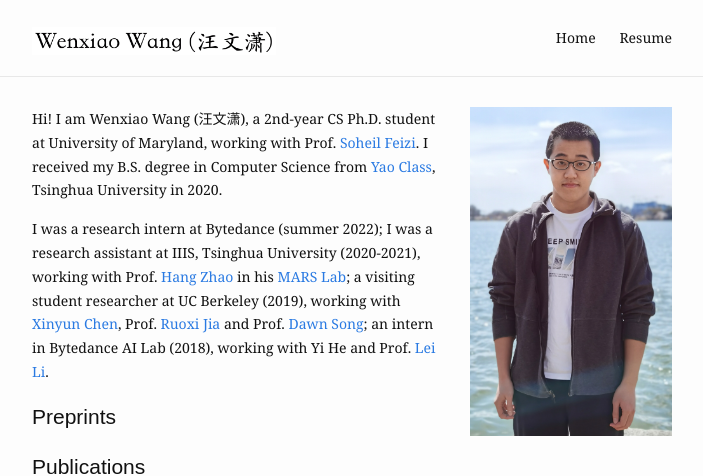
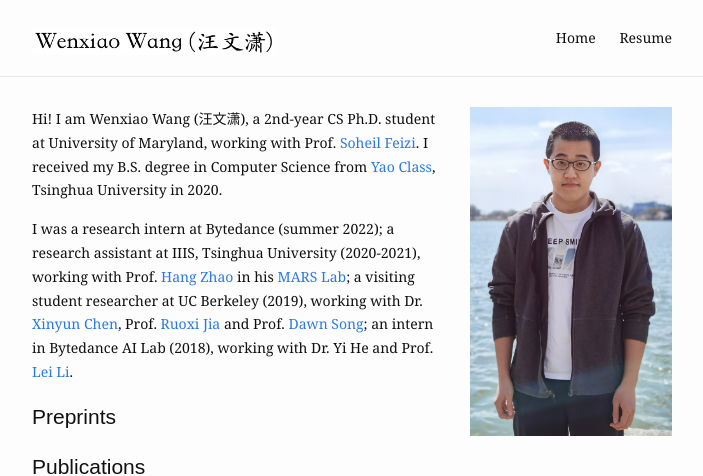
Before and after one commit to wangwenxiao/wangwenxiao.github.io, a Jekyll site: the page built from index.md, in a window 1280 px wide. Shown: the top 476 px of the page, without its empty margins (288-991 px from the left). Built offline with Jekyll 4.4.1, drawn with Linux system fonts in a browser that asks for light colours.

Commit message:
Update index.md

```diff
--- a/index.md
+++ b/index.md
@@ -8,7 +8,7 @@
 
 Hi! I am Wenxiao Wang (汪文潇), a 2nd-year CS Ph.D. student at University of Maryland, working with Prof. [Soheil Feizi](https://www.cs.umd.edu/~sfeizi/). I received my B.S. degree in Computer Science from [Yao Class](https://iiis.tsinghua.edu.cn/en/yaoclass/), Tsinghua University in 2020.
 
-I was a research intern at Bytedance (summer 2022); I was a research assistant at IIIS, Tsinghua University (2020-2021), working with Prof. [Hang Zhao](https://hangzhaomit.github.io) in his [MARS Lab](http://group.iiis.tsinghua.edu.cn/~marslab/#/); a visiting student researcher at UC Berkeley (2019), working with [Xinyun Chen](https://jungyhuk.github.io), Prof. [Ruoxi Jia](https://ruoxijia.info) and Prof. [Dawn Song](https://people.eecs.berkeley.edu/~dawnsong/); an intern in Bytedance AI Lab (2018), working with Yi He and Prof. [Lei Li](https://sites.cs.ucsb.edu/~lilei/).
+I was a research intern at Bytedance (summer 2022); a research assistant at IIIS, Tsinghua University (2020-2021), working with Prof. [Hang Zhao](https://hangzhaomit.github.io) in his [MARS Lab](http://group.iiis.tsinghua.edu.cn/~marslab/#/); a visiting student researcher at UC Berkeley (2019), working with Dr. [Xinyun Chen](https://jungyhuk.github.io), Prof. [Ruoxi Jia](https://ruoxijia.info) and Prof. [Dawn Song](https://people.eecs.berkeley.edu/~dawnsong/); an intern in Bytedance AI Lab (2018), working with Dr. Yi He and Prof. [Lei Li](https://sites.cs.ucsb.edu/~lilei/).
 
 ## Preprints
 
```
